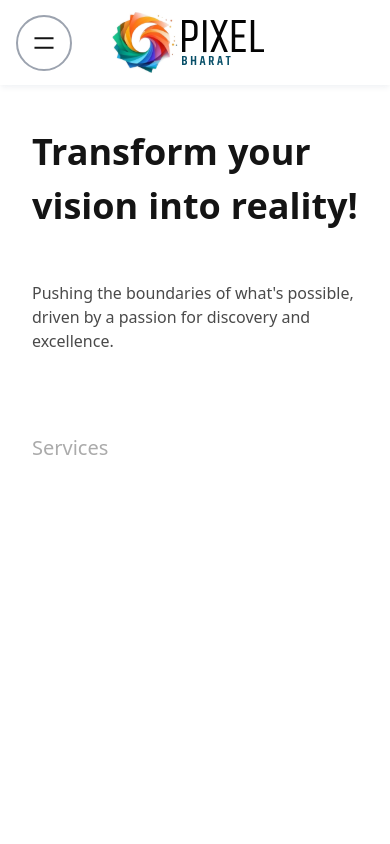
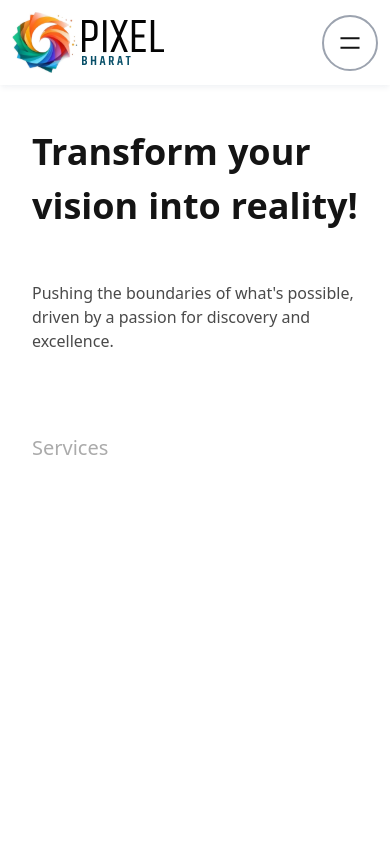
Before and after one commit to rahulonit/pixel-bharat-website, a React (Create React App) app: page / in a window 390 px wide. Shown: the top 844 px of the page. Built offline with nearby package versions, Linux system fonts and the light colour scheme.

Commit message:
header up

```diff
--- a/src/App.css
+++ b/src/App.css
@@ -20,7 +20,14 @@
   0% { transform: rotate(0deg); }
   100% { transform: rotate(360deg); }
 }
-
+@media only screen and (max-width:499px){
+  .hide{
+    display: none;
+  }
+  .reverse{
+    flex-direction: row-reverse;
+  }
+}
 /* App.css or specific component's CSS file */
 body {
   cursor: none; /* Hide cursor for the entire document */
--- a/src/componets/Header.jsx
+++ b/src/componets/Header.jsx
@@ -1,44 +1,39 @@
 import React, { useRef, useState, useEffect } from 'react';
 import { Link } from 'react-router-dom';
-import { ReactComponent as MenuIcon } from '../assets/menu-icon.svg';
-import { ReactComponent as Logo } from '../assets/logo.svg';
-import { ReactComponent as CloseIcon } from '../assets/close-icon.svg';
-import { ReactComponent as FacebookIcon } from '../assets/facebook.svg';
-import { ReactComponent as TwitterIcon } from '../assets/twitter.svg';
-import { ReactComponent as InstagramIcon } from '../assets/instagram.svg';
-import { ReactComponent as NavbarArrow } from '../assets/navbar-arraow.svg';
-import NewLogo from '../assets/logo.svg';
-import gsap from 'gsap';
-import { useGSAP } from '@gsap/react';
-import { ScrollTrigger } from 'gsap/ScrollTrigger';
+import { ReactComponent as MenuIcon } from "../assets/menu-icon.svg";
+import { ReactComponent as Logo } from "../assets/logo.svg";
+import { ReactComponent as CloseIcon } from "../assets/close-icon.svg";
+import { ReactComponent as FacebookIcon } from "../assets/facebook.svg";
+import { ReactComponent as TwitterIcon } from "../assets/twitter.svg";
+import { ReactComponent as InstagramIcon } from "../assets/instagram.svg";
+import { ReactComponent as NavbarArrow } from "../assets/navbar-arraow.svg";
 
-gsap.registerPlugin(ScrollTrigger);
+import NewLogo from "../assets/logo.svg"
+import gsap from "gsap";
+import { useGSAP } from "@gsap/react";
+import { ScrollTrigger } from "gsap/ScrollTrigger";
+gsap.registerPlugin(ScrollTrigger)
 gsap.registerPlugin(useGSAP);
-
 export default function Header() {
   const [sidebarOpen, setSidebarOpen] = useState(false);
   const [isHoveringContact, setIsHoveringContact] = useState(false);
-
   useEffect(() => {
     setSidebarOpen(false);
     CursorColorBlack();
   }, []);
-
   const toggleSidebar = () => {
     console.log(sidebarOpen);
     const newSidebarState = !sidebarOpen;
-
     setSidebarOpen(newSidebarState);
     localStorage.setItem('sidebarOpen', newSidebarState);
     if (newSidebarState) {
-      document.querySelectorAll('.blur-section').forEach((el) => el.classList.add('blurred-section'));
+      document.querySelectorAll('.blur-section').forEach(el => el.classList.add('blurred-section'));
       CursorColorWhite();
     } else {
-      document.querySelectorAll('.blur-section').forEach((el) => el.classList.remove('blurred-section'));
+      document.querySelectorAll('.blur-section').forEach(el => el.classList.remove('blurred-section'));
       CursorColorBlack();
     }
   };
-
   const handleMouseEnterContact = () => {
     setIsHoveringContact(true);
     const dotElement = document.getElementById('dot');
@@ -46,7 +41,6 @@ export default function Header() {
       dotElement.classList.add('remove');
     }
   };
-
   const handleMouseLeaveContact = () => {
     setIsHoveringContact(false);
     const dotElement = document.getElementById('dot');
@@ -54,27 +48,37 @@ export default function Header() {
       dotElement.classList.remove('remove');
     }
   };
-
   const CursorColorWhite = () => {
     const dotElement = document.getElementById('dot');
     const ballElement = document.getElementById('ball');
-
     if (dotElement) {
       dotElement.classList.add('whitedot');
       ballElement.classList.add('whiteball');
     }
   };
-
   const CursorColorBlack = () => {
     const dotElement = document.getElementById('dot');
     const ballElement = document.getElementById('ball');
-
     if (dotElement) {
       dotElement.classList.remove('whitedot');
       ballElement.classList.remove('whiteball');
     }
   };
-
+// const newsection=()=>{
+//   const driverObj = driver();
+//   driverObj.highlight({
+//     element: "#logo",
+//     popover: {
+//       title: "Pixel Bharat Website",
+//       description: "Grow your Business with us "
+//     }
+//   });
+// }
+// window.addEventListener("load",()=>{
+//   setTimeout(()=>{
+//  newsection()
+//   },2100)
+// })
   const closeSidebar = (e) => {
     if (!sidebarOpen) return;
     if (!e.target.closest('#sidebar') && !e.target.closest('#open-sidebar')) {
@@ -83,31 +87,29 @@ export default function Header() {
       CursorColorBlack();
     }
   };
-  const textheadRef = useRef(null);
-  const cus1Ref = useRef(null);
-  const cus2Ref = useRef(null);
-  const cus3Ref = useRef(null);
-  const cus4Ref = useRef(null);
-  const cus5Ref = useRef(null);
-  const cus6Ref = useRef(null);
-  const cus7Ref = useRef(null);
-  const cus8Ref = useRef(null);
-  const cus9Ref = useRef(null);
-  const cus10Ref = useRef(null);
-
+  const textheadRef = useRef(null)
+  const cus1Ref = useRef(null)
+  const cus2Ref = useRef(null)
+  const cus3Ref = useRef(null)
+  const cus4Ref = useRef(null)
+  const cus5Ref = useRef(null)
+  const cus6Ref = useRef(null)
+  const cus7Ref = useRef(null)
+  const cus8Ref = useRef(null)
+  const cus9Ref = useRef(null)
+  const cus10Ref = useRef(null)
   useGSAP(() => {
-    const texthead = textheadRef.current;
-    const cus1 = cus1Ref.current;
-    const cus2 = cus2Ref.current;
-    const cus3 = cus3Ref.current;
-    const cus4 = cus4Ref.current;
-    const cus5 = cus5Ref.current;
-    const cus6 = cus6Ref.current;
-    const cus7 = cus7Ref.current;
-    const cus8 = cus8Ref.current;
-    const cus9 = cus9Ref.current;
-    const cus10 = cus10Ref.current;
-
+    const texthead = textheadRef.current
+    const cus1 = cus1Ref.current
+    const cus2 = cus2Ref.current
+    const cus3 = cus3Ref.current
+    const cus4 = cus4Ref.current
+    const cus5 = cus5Ref.current
+    const cus6 = cus6Ref.current
+    const cus7 = cus7Ref.current
+    const cus8 = cus8Ref.current
+    const cus9 = cus9Ref.current
+    const cus10 = cus10Ref.current
   gsap.from(texthead, {
     x: -400,
     opacity: 0,
@@ -115,70 +117,68 @@ export default function Header() {
     scrollTrigger: {
       trigger: texthead,
       markers: false,
-        start: 'top 100%'
+      start: "top 100%"
     }
   });
-
   gsap.from(cus1, {
     yPercent: 350,
     duration: 2.3,
-      ease: 'power4',
-      smooth: 1
+    ease: "power4",
+    smooth: 1,
   });
   gsap.from(cus2, {
     yPercent: 200,
     duration: 1.6,
-      smooth: 1
+    smooth: 1,
   });
   gsap.from(cus3, {
     yPercent: 200,
     duration: 1.9,
-      smooth: 1
-    });
+    smooth: 1,
+  })
   gsap.from(cus4, {
     yPercent: 200,
     duration: 2,
-      smooth: 1
-    });
+    smooth: 1,
+  })
   gsap.from(cus5, {
     yPercent: 200,
     duration: 2.2,
-      smooth: 1
-    });
+    smooth: 1,
+  })
   gsap.from(cus6, {
     yPercent: 200,
     duration: 2.4,
-      smooth: 1
-    });
+    smooth: 1,
+  })
   gsap.from(cus7, {
     yPercent: 200,
     opacity: 0,
     duration: 1.2,
-      smooth: 1
-    });
+    smooth: 1,
+  })
   gsap.from(cus8, {
-      x: -900,
+    x:-900,
     duration: 1.8,
-      smooth: 1
+    smooth: 1,
     // stagger: 2,
     // scrollTrigger: {
     //   trigger: cus8Ref.current,
     //   markers: false,
     //   start: 'top 150%'
     // }
-    });
+  })
   gsap.from(cus9, {
-      y: 200,
+    y:200,
     opacity: 0,
     duration: 1.3,
-      smooth: 1
+    smooth: 1,
     // scrollTrigger: {
     //   trigger: cus9,
     //   markers: false,
     //   start: "top 150%"
     // }
-    });
-
+  })
   gsap.from(cus10, {
     y: 150,
     opacity: 0,
@@ -186,27 +186,35 @@ export default function Header() {
     smooth: 1,
     scrollTrigger: {
       trigger: cus10,
-
       markers: false,
-        start: 'bottom 120%'
+      start: "bottom 120%"
     }
-    });
-  });
+  })
+})
   return (
     <div className="bg-gray-100 sticky top-0 z-50 shadow-md shadow-gray-100" onClick={closeSidebar}>
       <div className="">
         {/* Sidebar */}
-        <div className={`absolute flex w-full flex-[1_0_0] bg-[#ffffffc7] backdrop-blur-lg self-stretch min-h-screen overflow-y-auto transition-transform transform ease-in-out duration-3000 ${sidebarOpen ? '' : '-translate-x-full'}`} id="sidebar" onClick={toggleSidebar}>
-          <div className="flex bg-black p-8 w-[460px]" onMouseEnter={CursorColorWhite} onMouseLeave={CursorColorBlack}>
+        <div
+          className={`absolute flex w-full flex-[1_0_0] bg-[#ffffffc7] backdrop-blur-lg self-stretch min-h-screen overflow-y-auto transition-transform transform ease-in-out duration-3000 ${sidebarOpen ? '' : '-translate-x-full'}`}
+          id="sidebar"
+          onClick={toggleSidebar}
+        >
+          <div  className='flex bg-black p-8 w-[460px]' onMouseEnter={CursorColorWhite} onMouseLeave={CursorColorBlack}>
             <div className="p-4 flex flex-col justify-between w-full">
               <div className="flex">
-                <button className="flex w-[50px] h-[50px] p-[26px] justify-center items-center gap-[10px] rounded-full border-2" onClick={toggleSidebar} onMouseEnter={handleMouseEnterContact} onMouseLeave={handleMouseLeaveContact}>
+                <button
+                  className="flex w-[50px] h-[50px] p-[26px] justify-center items-center gap-[10px] rounded-full border-2"
+                  onClick={toggleSidebar}
+                  onMouseEnter={handleMouseEnterContact}
+                  onMouseLeave={handleMouseLeaveContact}
+                >
                   <CloseIcon className="w-[16px] h-[16px] flex-shrink-0 fill-[#FFF]" />
                 </button>
               </div>
               <ul className="mt-4 flex flex-col space-y-4 transition-all duration-300 ease-in-out">
                 <li className="relative">
-                  <Link to="/project" className="text-white text-[32px] flex items-center space-x-2 group">
+                  <Link id='projects' to="/project" className="text-white text-[32px] flex items-center space-x-2 group">
                     <span className="inline-block opacity-0 group-hover:opacity-100 transition-all duration-300 ease-in-out">
                       <NavbarArrow />
                     </span>
@@ -238,7 +246,9 @@ export default function Header() {
                   </Link>
                 </li>
                 <li className="relative">
-                  <Link to="/contact" className="text-white text-[32px] flex items-center space-x-2 group" onMouseEnter={handleMouseEnterContact} onMouseLeave={handleMouseLeaveContact}>
+                  <Link to="/contact" className="text-white text-[32px] flex items-center space-x-2 group"
+                    onMouseEnter={handleMouseEnterContact}
+                    onMouseLeave={handleMouseLeaveContact}>
                     <span className="inline-block opacity-0 group-hover:opacity-100 transition-all duration-300 ease-in-out">
                       <NavbarArrow />
                     </span>
@@ -246,40 +256,37 @@ export default function Header() {
                   </Link>
                 </li>
               </ul>
-
               <div className="flex space-x-4 mt-4">
-                <a href="">
-                  <FacebookIcon className="w-12 h-12 text-white" />
-                </a>
-                <a href="">
-                  <TwitterIcon className="w-12 h-12 text-white" />
-                </a>
-                <a href="">
-                  <InstagramIcon className="w-12 h-12 text-white" />
-                </a>
+                <a href=""><FacebookIcon className="w-12 h-12 text-white" /></a>
+                <a href=""><TwitterIcon className="w-12 h-12 text-white" /></a>
+                <a href=""><InstagramIcon className="w-12 h-12 text-white" /></a>
               </div>
             </div>
           </div>
         </div>
-
         {/* Content */}
         <div className="flex-1 flex flex-col overflow-hidden">
           {/* Navbar */}
           <div className="bg-white [box-shadow:0px]">
-            <div className="lg:px-8 px-4 py-3">
-              <div className="flex lg:justify-between justify-start items-center">
-                <button className="flex w-[50px] h-[50px] p-[26px] justify-center items-center gap-[10px] border-gray-400 rounded-full border-2 hover:border-black" id="open-sidebar" onClick={toggleSidebar} onMouseEnter={handleMouseEnterContact} onMouseLeave={handleMouseLeaveContact}>
+            <div className="lg:px-8 px-3 py-3">
+              <div className="flex lg:flex-row reverse justify-between items-center">
+                <button
+                  className="flex w-[50px] h-[50px] p-[26px] justify-center items-center gap-[10px] border-gray-400 rounded-full border-2 hover:border-black"
+                  id="open-sidebar"
+                  onClick={toggleSidebar}
+                  onMouseEnter={handleMouseEnterContact}
+                  onMouseLeave={handleMouseLeaveContact}
+                >
                   <MenuIcon className="w-[20px] h-[12px] flex-shrink-0 fill-[#141414]" />
                 </button>
-
-                <div className="lg:pl-16 pl-10" onMouseEnter={handleMouseEnterContact} onMouseLeave={handleMouseLeaveContact}>
+                <div className='lg:pl-16' onMouseEnter={handleMouseEnterContact} onMouseLeave={handleMouseLeaveContact}>
                   <Link to={'/'}>
-                    <img src={NewLogo} alt="" />
-                  </Link>
+                  <img  id='logo' src= {NewLogo} alt="" /></Link>
                 </div>
-
-                <Link to={'/contact'}>
-                  <button className="hidden  hide sm:flex lg:px-8 px-3 py-3 justify-center items-start gap-[8px] rounded-full bg-black text-[16px] font-semibold leading-[18px] text-white hover:shadow-xl hover:bg-white hover:border-[1px] hover:border-gray-300 hover:text-black border-[1px] border-black" onMouseEnter={handleMouseEnterContact} onMouseLeave={handleMouseLeaveContact}>
+                <Link className='hide' to={'/contact'}>
+                  <button className="flex  lg:px-8 px-3 py-3 justify-center items-start gap-[8px] rounded-full bg-black text-[16px] font-semibold leading-[18px] text-white hover:shadow-xl hover:bg-white hover:border-[1px] hover:border-gray-300 hover:text-black border-[1px] border-black"
+                    onMouseEnter={handleMouseEnterContact}
+                    onMouseLeave={handleMouseLeaveContact}>
                     Contact us
                   </button>
                 </Link>
```
Lines whose indentation alone changed are shown as unchanged.
